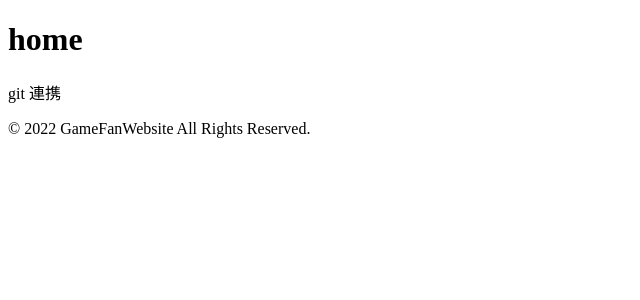
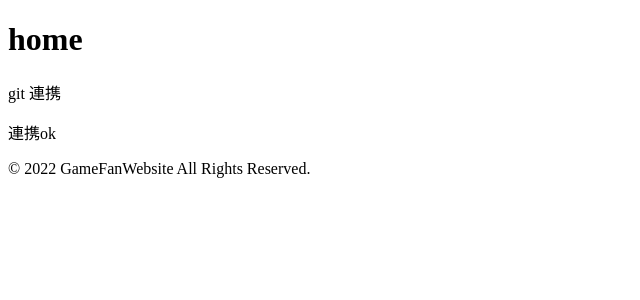
Before and after one commit to pimon0807/gameFanWebsite, a Django app: page / in a window 1280 px wide. Shown: the part 88-388 px from the top of the page, without its empty margins (0-640 px from the left). Run offline with Django 4.2, Linux system fonts and the light colour scheme.

Commit message:
連携確認

```diff
--- a/templates/index.html
+++ b/templates/index.html
@@ -5,4 +5,5 @@
 {% block content %}
     <h1>home</h1>
     <p>git 連携</p>
+    <p>連携ok</p>
 {% endblock %}
```
